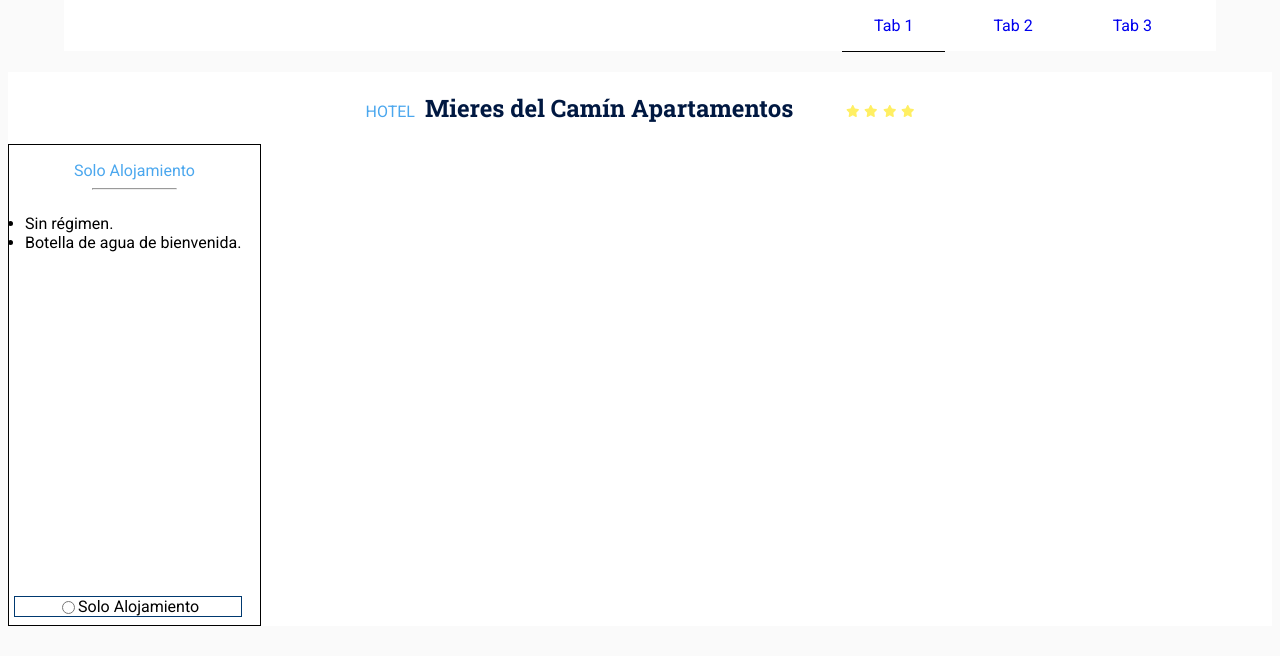
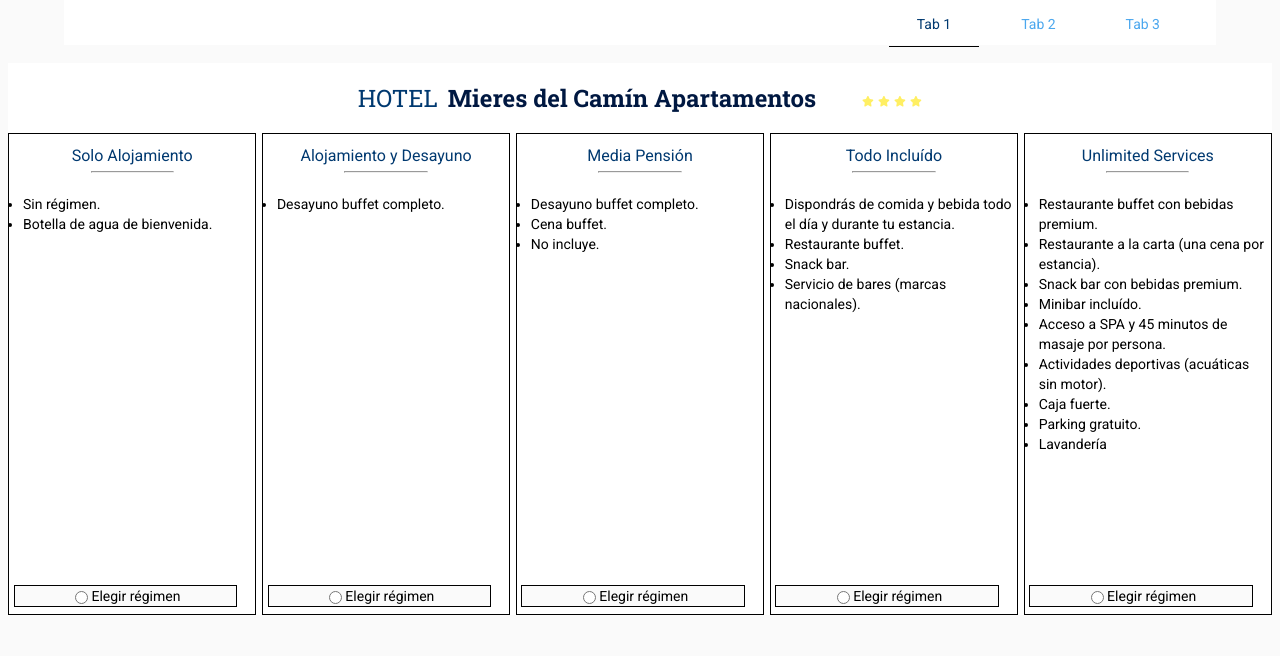
Before and after one commit to Juan-I-nauJ/mieres-camin, a Vue app: page / in a window 1280 px wide. Shown: the top 656 px of the page. Built offline with nearby package versions, Linux system fonts and the light colour scheme.

Commit message:
Added required font rules to the variable list and to each respective component, finished up the option card component, mostly finished the looks of the tab1 container, small tweaks and fixes elsewhere.

```diff
--- a/src/App.vue
+++ b/src/App.vue
@@ -11,7 +11,7 @@ import TheHeader from './components/TheHeader.vue';
 
 <style lang="scss">
 *{
-  font-family: $main-font;
+  font: $main-font;
 }
 body{
   background-color: $background;
--- a/src/_variables.scss
+++ b/src/_variables.scss
@@ -11,5 +11,13 @@ $red: #DB171D;
 $orange: #FFAB48;
 $yellow: #FFEF63;
 $background: #fafafa;
-$main-font: 'Roboto', sans-serif;
-$title-font: 'Roboto Slab', sans-serif;
+$title-font: bold 24px/30px "Roboto Slab";
+$subtitle-font: bold 18px/24px "Roboto Slab";
+$blue-title-font: bold 24px/38px "Roboto Slab";
+$tab-title-font: 16px/14px "Roboto Slab";
+$option-card-title-font: 16px/16px "Roboto";
+$option-card-regular-font: 15px/25px "Roboto";
+$beer-card-dishes-font: bold 14px/19px "Roboto Bold";
+$main-font: 14px/20px "Roboto";
+$spaced-font: 12px/14px "Roboto";
+$spaces-for-font: 1.52px;
--- a/src/components/OptionCard.vue
+++ b/src/components/OptionCard.vue
@@ -10,9 +10,9 @@
             </div>
             <div class="card-body__card-input">
                 <!--  <slot name="card-input"></slot> -->
-                <label class="radio-label" :for='labelFor'>
+                <label class="radio-label" :for='labelFor' ref="labelRef">
                     <slot name="label-input"></slot>
-                    <input type="radio" :name="radioName" :id="labelFor">
+                    <input type="radio" :name="radioName" :id="labelFor" class="radio-label__radio">
                 </label>
             </div>
         </div>
@@ -20,9 +20,16 @@
 </template>
 
 <script setup lang="ts">
+import { ref } from 'vue';
+
 const props = defineProps({
     labelFor: String,
     radioName: String
+})
+
+const labelRef = ref(null);
+defineExpose({
+labelRef
 })
 </script>
 
@@ -36,8 +43,10 @@ const props = defineProps({
 
 .card-header {
     text-align: center;
-    color: $light-blue;
+    font: $option-card-title-font;
+    color: $mid-blue;
     padding-top: 1rem;
+
 }
 
 hr {
@@ -50,6 +59,7 @@ hr {
     flex-direction: column;
     justify-content: space-between;
     flex-grow: 1;
+    font: $option-card-regular-font;
 
 }
 
@@ -60,12 +70,16 @@ hr {
     margin: 0.5rem 0.5rem 0.5rem 0.33rem;
     align-items: center;
     justify-content: center;
-    border: 1px solid $mid-blue;
+    border: 1px solid $black;
+    background-color: $background;
 
 
-    input {
+    .radio-label__radio {
         padding: 0;
 
     }
 }
+.selected{
+    border: 1px solid $light-blue;
+}
 </style>
--- a/src/components/Tab1Title.vue
+++ b/src/components/Tab1Title.vue
@@ -9,9 +9,10 @@
 <style scoped lang="scss">
 .title{
     text-align: center;
-    font-family: $title-font;
+    font: $title-font;
     color: $dark-blue;
     display: inline-block;
 
+
 }
 </style>
--- a/src/components/TheHeader.vue
+++ b/src/components/TheHeader.vue
@@ -22,6 +22,7 @@
     right: 0;
     border: 1px solid $background;
     border-top: none;
+    font: $tab-title-font;
     color: $light-blue;
     background-color: #ffffff;
     height: 3.18rem;
@@ -43,11 +44,13 @@
                 .nav__li--a {
                     text-decoration: none;
                     padding: 0 0 1rem 0;
+                    color: $light-blue;
 
                 }
 
                 .router-link-exact-active {
                     border-bottom: 1px solid $black;
+                    color: $mid-blue;
                 }
             }
 
--- a/src/containers/Tab1.vue
+++ b/src/containers/Tab1.vue
@@ -2,12 +2,16 @@
     <section class="tab1-container">
         <header class="tab1-container__header">
 
-        <span class="tab1-container__title__span--light">HOTEL</span><Tab1Title>Mieres del Camín Apartamentos</Tab1Title><span class="tab1-container__title__rating"><font-awesome-icon icon="fa-solid fa-star" size="xs" /><font-awesome-icon icon="fa-solid fa-star" size="xs" /><font-awesome-icon icon="fa-solid fa-star" size="xs" /><font-awesome-icon icon="fa-solid fa-star" size="xs" /></span>
+            <span class="tab1-container__title__span--light">HOTEL</span>
+            <Tab1Title>Mieres del Camín Apartamentos</Tab1Title><span
+                class="tab1-container__title__rating"><font-awesome-icon icon="fa-solid fa-star"
+                    size="xs" /><font-awesome-icon icon="fa-solid fa-star" size="xs" /><font-awesome-icon
+                    icon="fa-solid fa-star" size="xs" /><font-awesome-icon icon="fa-solid fa-star" size="xs" /></span>
 
         </header>
         <main class="card-list-container">
-        <div class="card-list-container__card-container">
-<OptionCard labelFor="solo-alojamiento" radioName="stay-options">
+            <div class="card-list-container__card-container" >
+                <OptionCard label-for="solo-alojamiento" radio-name="stay-options" >
                     <template #card-header>
                         Solo Alojamiento
                     </template>
@@ -18,7 +22,84 @@
                         </ul>
                     </template>
                     <template #label-input>
-    Solo Alojamiento
+                        Elegir régimen
+                    </template>
+                </OptionCard>
+                </div>
+                <div class="card-list-container__card-container">
+
+                <OptionCard label-for="alojamiento-desayuno" radio-name="stay-options">
+                    <template #card-header>
+                        Alojamiento y Desayuno
+                    </template>
+                    <template #card-properties>
+                        <ul class="property-list">
+                            <li>Desayuno buffet completo.</li>
+                        </ul>
+                    </template>
+                    <template #label-input>
+                        Elegir régimen
+                    </template>
+                </OptionCard>
+            </div>
+            <div class="card-list-container__card-container">
+
+<OptionCard label-for="media-pension" radio-name="stay-options" ref="input" @click="(e)=>console.log(e.target, input)">
+    <template #card-header>
+        Media Pensión
+    </template>
+    <template #card-properties>
+        <ul class="property-list">
+            <li>Desayuno buffet completo.</li>
+            <li>Cena buffet.</li>
+            <li>No incluye.</li>
+        </ul>
+    </template>
+    <template #label-input>
+        Elegir régimen
+    </template>
+</OptionCard>
+</div>
+<div class="card-list-container__card-container">
+
+<OptionCard label-for="todo-incluido" radio-name="stay-options">
+    <template #card-header>
+        Todo Incluído
+    </template>
+    <template #card-properties>
+        <ul class="property-list">
+            <li>Dispondrás de comida y bebida todo el día y durante tu estancia.</li>
+            <li>Restaurante buffet.</li>
+            <li>Snack bar.</li>
+            <li>Servicio de bares (marcas nacionales).</li>
+        </ul>
+    </template>
+    <template #label-input>
+        Elegir régimen
+    </template>
+</OptionCard>
+</div>
+<div class="card-list-container__card-container">
+
+<OptionCard label-for="unlimited-services" radio-name="stay-options">
+    <template #card-header>
+        Unlimited Services
+    </template>
+    <template #card-properties>
+        <ul class="property-list">
+            <li>Restaurante buffet con bebidas premium.</li>
+            <li>Restaurante a la carta (una cena por estancia).</li>
+            <li>Snack bar con bebidas premium.</li>
+            <li>Minibar incluído.</li>
+            <li>Acceso a SPA y 45 minutos de masaje por persona.</li>
+            <li>Actividades deportivas (acuáticas sin motor).</li>
+            <li>Caja fuerte.</li>
+            <li>Parking gratuito.</li>
+            <li>Lavandería</li>
+        </ul>
+    </template>
+    <template #label-input>
+        Elegir régimen
     </template>
 </OptionCard>
 </div>
@@ -29,52 +110,112 @@
 <script setup lang="ts">
 import Tab1Title from '../components/Tab1Title.vue';
 import OptionCard from '../components/OptionCard.vue';
+import {ref} from 'vue';
 
-//...
+const input = ref(null);
+
+
 </script>
 
 <style scoped lang="scss">
-.tab1-container{
+.tab1-container {
     background-color: #ffffff;
 
-    .tab1-container__header{
+    .tab1-container__header {
         text-align: center;
     }
-.tab1-container__title__span--light{
-color: $light-blue;
-font-style:normal;
+
+    .tab1-container__title__span--light {
+        font: $title-font;
+        color: $mid-blue;
+        font-style: normal;
+        font-weight:lighter;
         text-align: center;
         margin-right: 10px;
     }
-.tab1-container__title__rating{
+
+    .tab1-container__title__rating {
         color: $yellow;
         text-wrap: nowrap;
 
     }
 
-.tab1-container__title__rating svg{
+    .tab1-container__title__rating svg {
         margin-left: 0.3rem;
     }
 
-.card-list-container{
+    .card-list-container {
         display: grid;
-    grid-template-columns: repeat(10, 1fr);
+        grid-template-columns: repeat(3, 1fr);
+        gap:0.4rem;
 
-.card-list-container__card-container{
-    grid-column: span 2;
+        .card-list-container__card-container {
+            grid-column: span 3;
         }
     }
 
 }
 
-.property-list{
+.property-list {
     padding-left: 1rem;
 }
 
-@media (min-width: 47rem) {
-    .tab1-container__title__rating{
+@media (min-width: 33rem) {
+    .tab1-container{
+    .card-list-container {
+        grid-template-columns: repeat(4, 1fr);
+
+        .card-list-container__card-container {
+            grid-column: span 2;
+        }
+        .card-list-container__card-container:last-child{
+            grid-column: 2/4
+        }
+
+            }
+        }
+
+}
+
+@media (min-width: 40rem) {
+    .tab1-container{
+    .card-list-container {
+        grid-template-columns: repeat(8, 1fr);
+
+        .card-list-container__card-container {
+            grid-column: span 2;
+        }
+        .card-list-container__card-container:last-child{
+            grid-column: 3/7
+        }
+
+            }
+        }
+
+}
+
+
+@media (min-width: 72rem) {
+    .tab1-container__title__rating {
         margin-left: 3rem;
 
     }
+    .tab1-container{
+    .card-list-container {
+        grid-template-columns: repeat(10, 1fr);
+
+        .card-list-container__card-container {
+            grid-column: span 2;
+        }
+        .card-list-container__card-container:last-child{
+            grid-column: span 2;
+        }
+
+            }
+        }
+}
+
+.selected{
+    border: 1px solid $light-blue;
 }
 </style>
--- a/src/containers/Tab3.vue
+++ b/src/containers/Tab3.vue
@@ -18,7 +18,7 @@ import BeerList from './../components/BeerList.vue';
 .tab-header {
     .tab-header__title {
         color: $light-blue;
-        font-family: $title-font;
+        font: $blue-title-font;
         text-align: center;
         padding: 1rem;
         margin-left: 2rem;
@@ -31,10 +31,10 @@ import BeerList from './../components/BeerList.vue';
 
 
         .beer-list-container__title {
-            font-family: $title-font;
             text-align: center;
             padding: 1rem;
             margin-left: 2rem;
+            font: $blue-title-font;
         }
 
   }
@@ -53,6 +53,7 @@ import BeerList from './../components/BeerList.vue';
   .beer-list-container__title{
     text-align: left;
     margin: 0;
+
   }
 
   }
```
Also changed, not shown: src/components/BeerList.vue (+25 -15 lines). Lines whose indentation alone changed are shown as unchanged.
